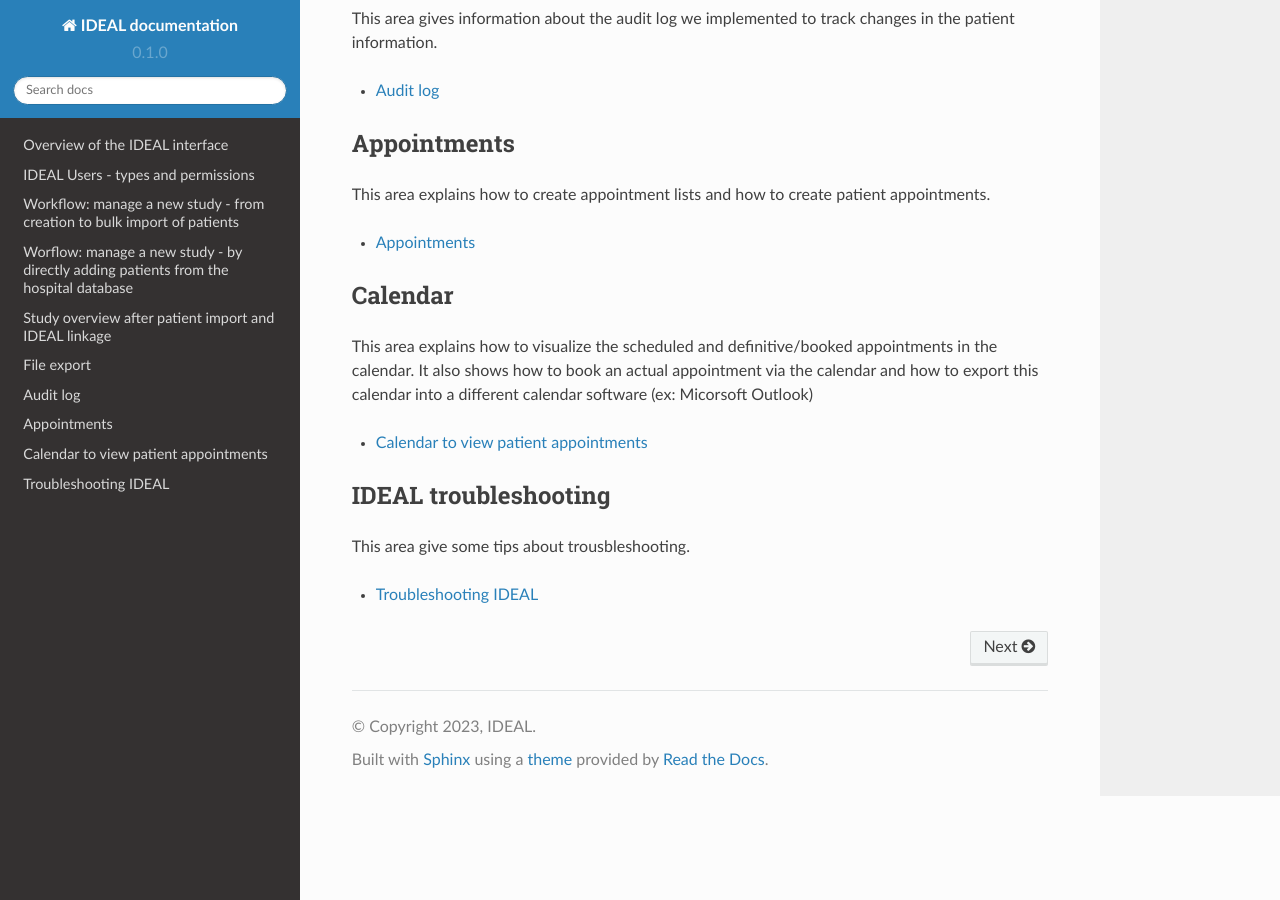
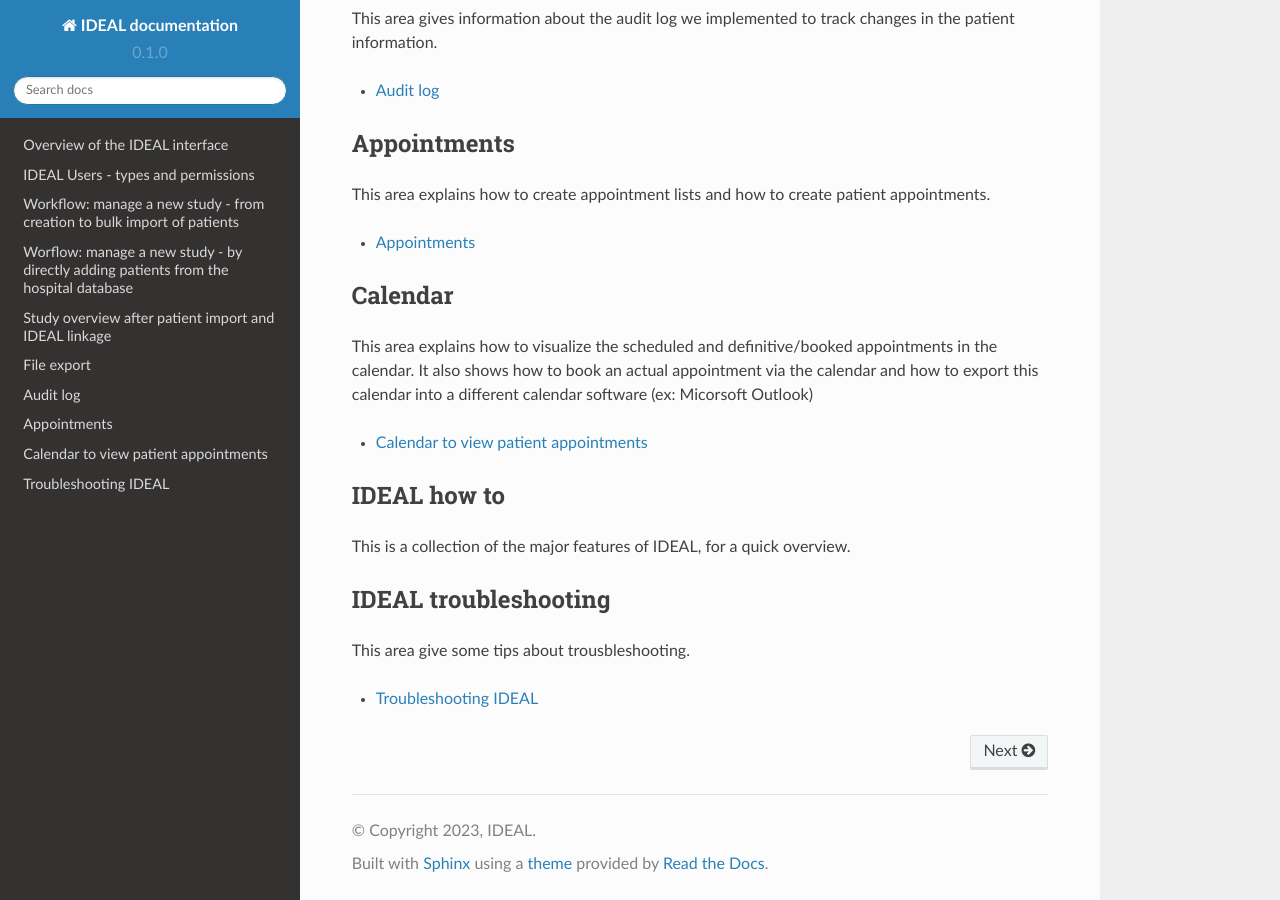
Before and after one commit to Nynuphar/IDEAL-doc, a Sphinx documentation site: the page built from docs/source/index.rst, in a window 1280 px wide and 900 px high, scrolled down 1891 px. Built offline with Sphinx 7.4.7 and the Read the Docs theme 2.0.0, drawn with Linux system fonts in a browser that asks for light colours.

Commit message:
Update index.rst

```diff
--- a/docs/source/index.rst
+++ b/docs/source/index.rst
@@ -112,6 +112,11 @@ This area explains how to visualize the scheduled and definitive/booked appointm
 
    calendar
 
+IDEAL how to
+***************
+
+This is a collection of the major features of IDEAL, for a quick overview.
+
 IDEAL troubleshooting
 ************************
 
```
